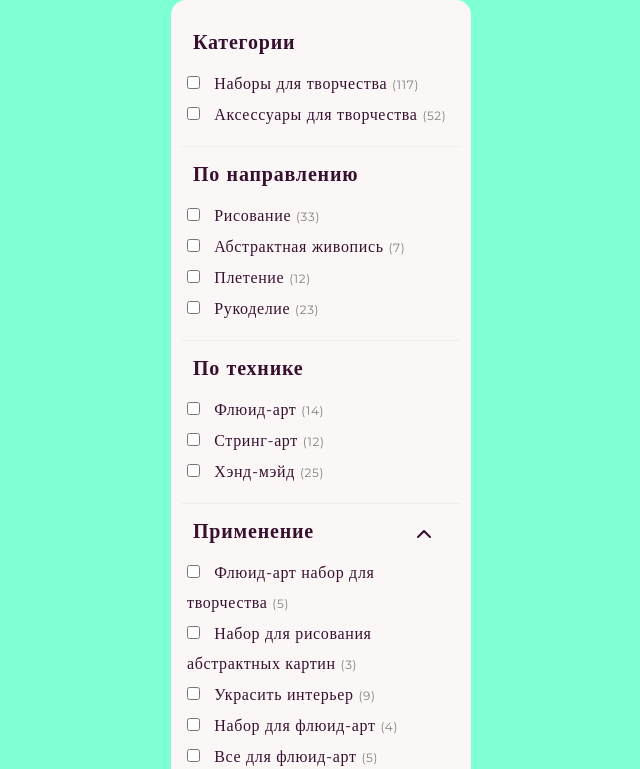
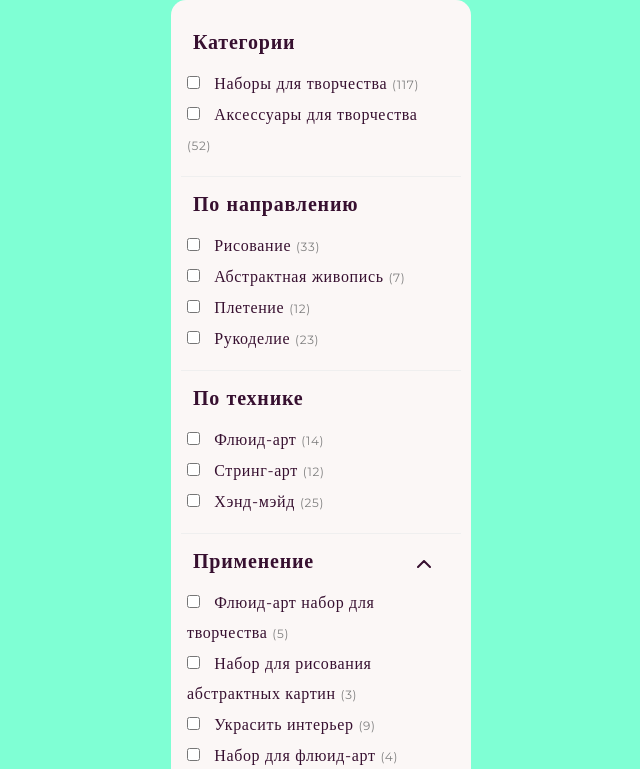
Before and after one commit to NazarDzneladze/tasks, a plain HTML site: page index.html in a window 1280 px wide. Shown: the top 769 px of the page, without its empty margins (319-959 px from the left). Drawn offline with Linux system fonts and the light colour scheme.

Commit message:
Добавил box-sizing

```diff
--- a/css/style.css
+++ b/css/style.css
@@ -17,6 +17,15 @@
 		 url('../fonts/montserrat-v25-latin-700.woff') format('woff'); /* Chrome 6+, Firefox 3.6+, IE 9+, Safari 5.1+ */
   }
 
+
+html{
+	box-sizing: border-box;
+	height: 100%;
+}
+
+*,*::before,*::after{
+	box-sizing: inherit;
+}
 
 
 body{
```
